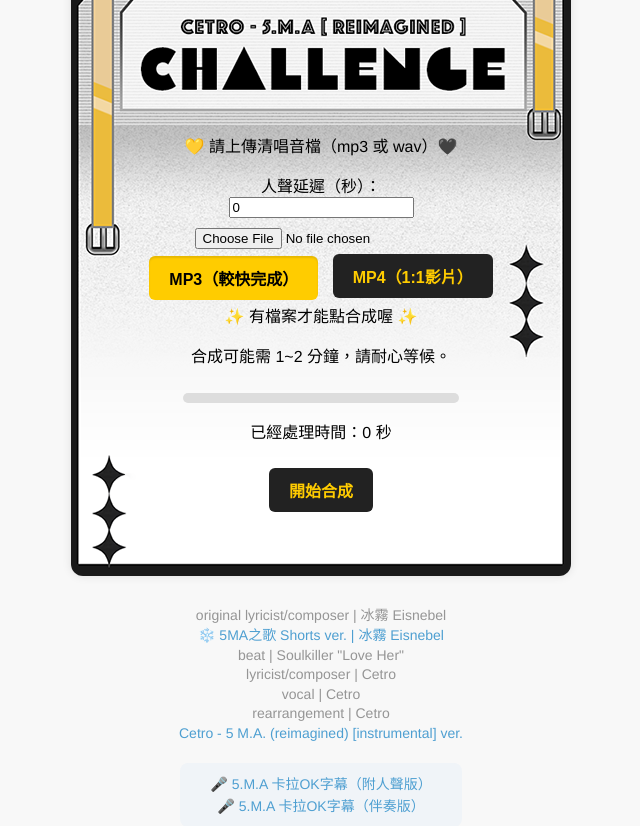
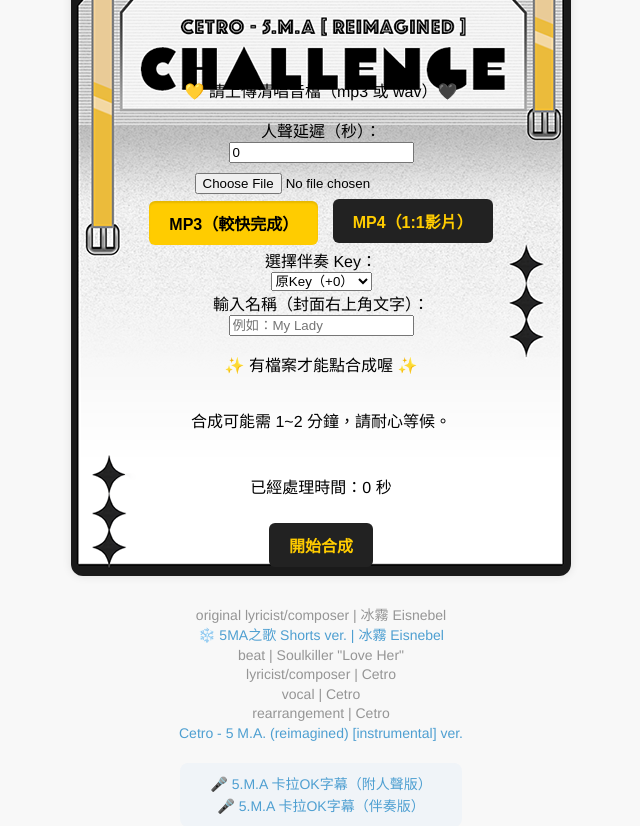
Before and after one commit to Novemk/vocal-mixerSTR, a Flask app: page / in a window 1280 px wide. Shown: the top 826 px of the page, without its empty margins (319-959 px from the left). Run offline with Flask 3, Linux system fonts and the light colour scheme.

Commit message:
Update index.html

```diff
--- a/templates/index.html
+++ b/templates/index.html
@@ -9,41 +9,60 @@
   <div class="wrapper">
     <div class="container">
 
+        <!-- 🟡 上傳提示語 -->
         <p class="upload-hint">💛 請上傳清唱音檔（mp3 或 wav）🖤</p>
 
-
+        <!-- 🔧 延遲設定輸入欄位 -->
         <label for="delayInput">人聲延遲（秒）：</label>
         <input type="number" id="delayInput" value="0" min="0" step="0.1" style="margin-bottom: 10px;">
 
+        <!-- 🎵 音訊檔案選擇 -->
         <input type="file" id="audioFile">
+
+        <!-- 🎞️ 輸出格式選擇按鈕 -->
         <div class="btn-group">
             <button id="mp3Btn" class="active">MP3（較快完成）</button>
             <button id="mp4Btn">MP4（1:1影片）</button>
         </div>
 
+        <!-- 🎼 Key 選擇下拉選單 -->
+        <label for="keySelect">選擇伴奏 Key：</label>
+        <select id="keySelect">
+          <option value="0">原Key（+0）</option>
+          <option value="3">升Key（+3）</option>
+          <option value="4">升Key（+4）</option>
+          <option value="5">升Key（+5）</option>
+        </select>
 
-      ✨ 有檔案才能點合成喔 ✨
+        <!-- 📝 使用者名稱輸入欄位 -->
+        <label for="usernameInput">輸入名稱（封面右上角文字）：</label>
+        <input type="text" id="usernameInput" placeholder="例如：My Lady">
 
-        <!-- 合成進行中文字 -->
+        <!-- 🔔 提示：檔案未選擇時無法合成 -->
+        <p>✨ 有檔案才能點合成喔 ✨</p>
+
+        <!-- 📣 處理中提示文字 -->
         <p id="processingStatus">合成可能需 1~2 分鐘，請耐心等候。</p>
 
-        <!-- 進度條與時間 -->
+        <!-- ⏳ 進度條與計時器 -->
         <div class="progress-bar">
             <div id="progress" class="progress"></div>
         </div>
         <p id="timer">已經處理時間：0 秒</p>
 
+        <!-- ⬇️ 下載區塊（完成後顯示） -->
         <div id="downloadSection"></div>
 
+        <!-- 🚀 合成啟動按鈕 -->
         <button id="synthesizeBtn">開始合成</button>
 
         <!-- ✅ 合成完成提示（像按鈕） -->
         <p id="status" class="download-btn" style="display: none;">處理完成！點我下載檔案！</p>
     </div> <!-- container 結束 -->
 
+    <!-- 🎵 音樂與影片來源/製作資訊區 -->
     <footer class="credits">
       original lyricist/composer | 冰霧 Eisnebel<br>
-
       <a href="https://www.youtube.com/shorts/b7goxzEg4_M" target="_blank">
         ❄️ 5MA之歌 Shorts ver. | 冰霧 Eisnebel
       </a><br>
@@ -51,13 +70,11 @@
       lyricist/composer | Cetro<br>
       vocal | Cetro<br>
       rearrangement | Cetro<br>
-
       <a href="https://www.youtube.com/watch?v=4y3xEWOP7z4" target="_blank">
         Cetro - 5 M.A. (reimagined) [instrumental] ver.
       </a><br>
 
       <div class="karaoke-box">
-
         <a href="https://www.youtube.com/watch?v=r4zkYQK3_DM" target="_blank">
           🎤 5.M.A 卡拉OK字幕（附人聲版）
         </a>
@@ -65,13 +82,10 @@
           🎤 5.M.A 卡拉OK字幕（伴奏版）
         </a>
       </div>
-
     </footer>
   </div> <!-- wrapper 結束 -->
 
+  <!-- 📜 前端邏輯與請求腳本 -->
   <script src="/static/script.js"></script>
-
-
-
 </body>
 </html>
```
Lines whose indentation alone changed are shown as unchanged.
